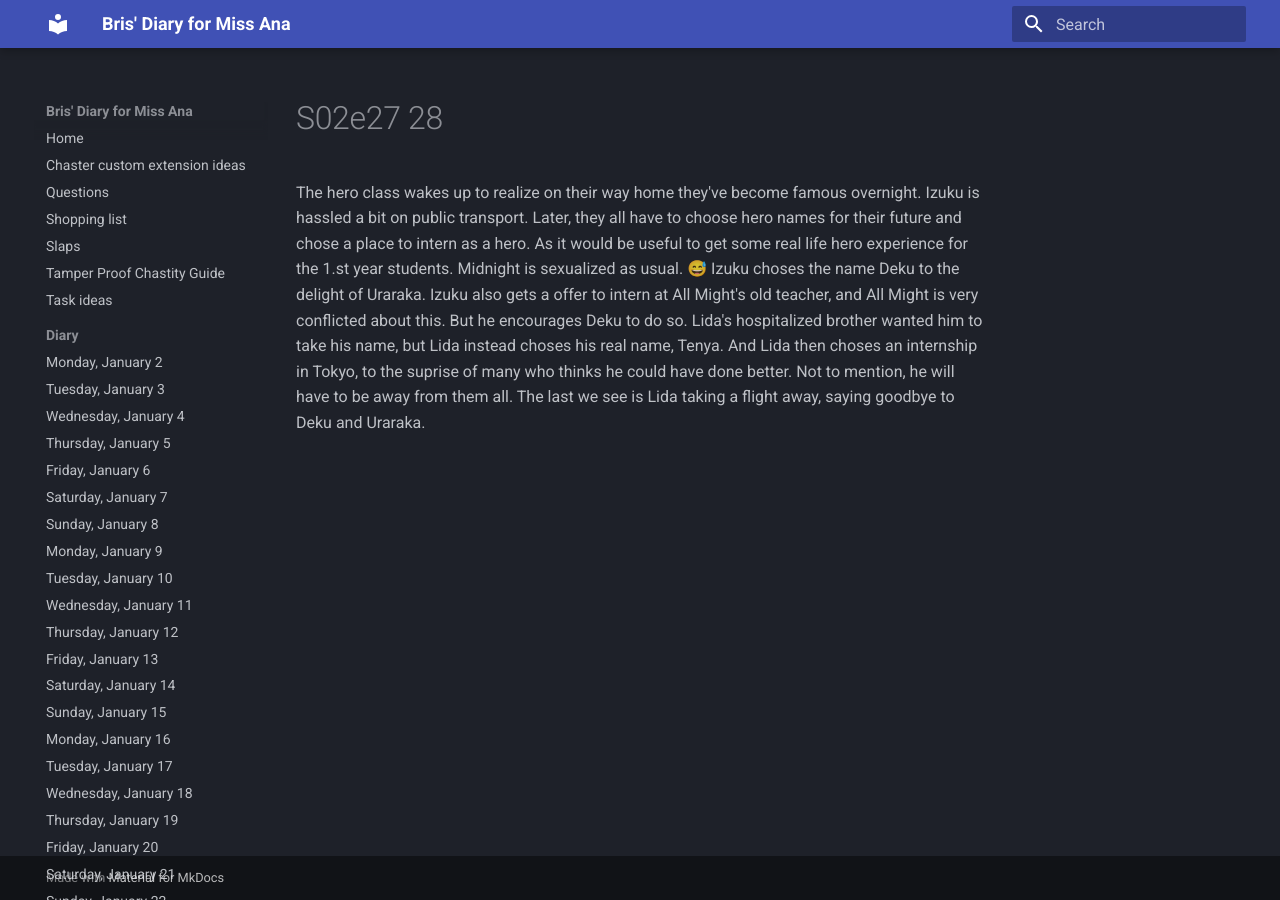
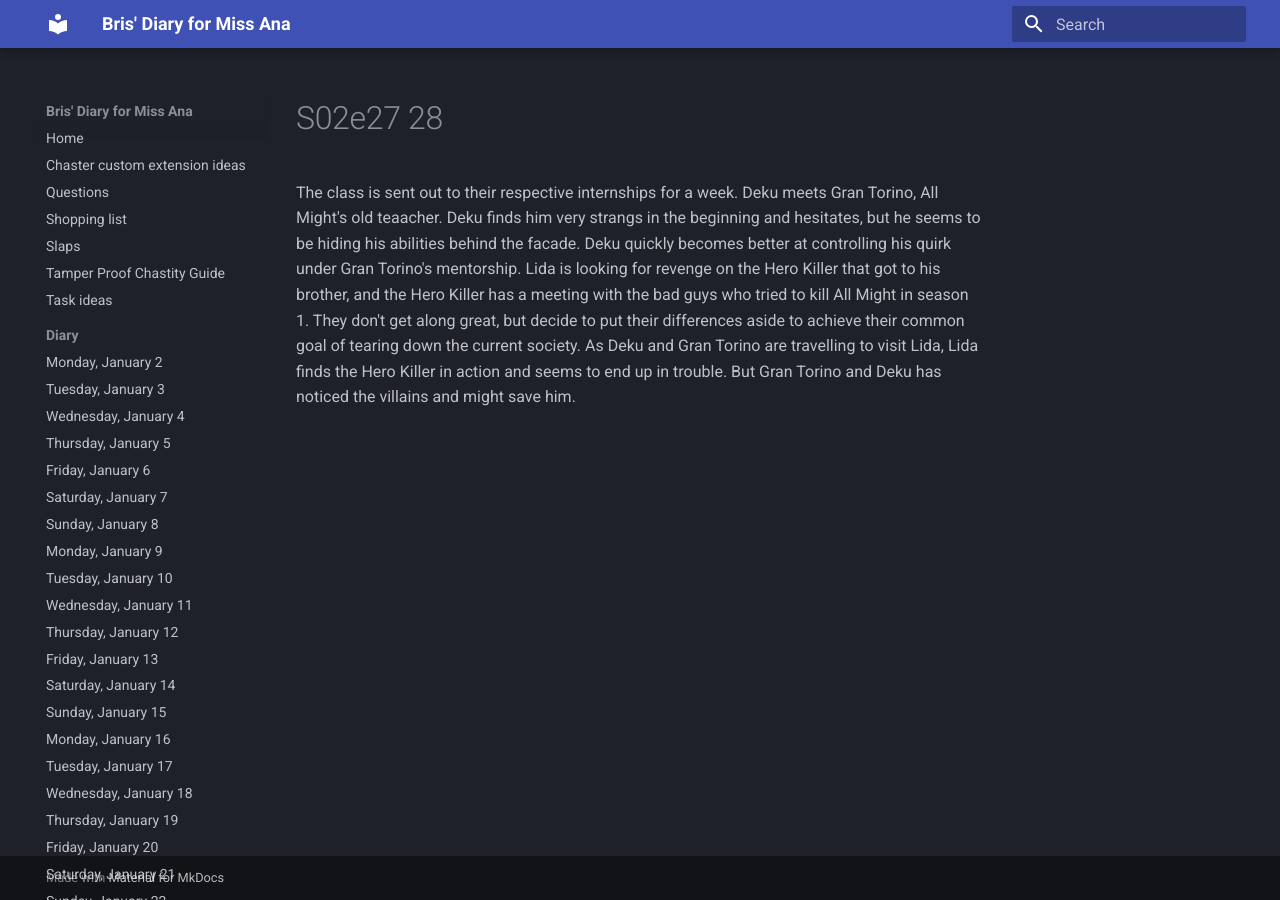
Before and after one commit to bris00/DFMA, an MkDocs documentation site: the page built from diary/Series/My Hero Academia/s02e27-28.md, in a window 1280 px wide. Built offline with MkDocs 1.6.1 and Material for MkDocs 9.7.7, drawn with Linux system fonts in a browser that asks for light colours.

Commit message:
vault backup: 2023-02-15 22:41:33
Affected files:
diary/.obsidian/workspace.json
diary/Series/My Hero Academia/s02e27-28.md

```diff
--- a/diary/Series/My Hero Academia/s02e27-28.md
+++ b/diary/Series/My Hero Academia/s02e27-28.md
@@ -1 +1 @@
-The hero class wakes up to realize on their way home they've become famous overnight. Izuku is hassled a bit on public transport. Later, they all have to choose hero names for their future and chose a place to intern as a hero. As it would be useful to get some real life hero experience for the 1.st year students. Midnight is sexualized as usual. 😅 Izuku choses the name Deku to the delight of Uraraka. Izuku also gets a offer to intern at All Might's old teacher, and All Might is very conflicted about this. But he encourages Deku to do so. Lida's hospitalized brother wanted him to take his name, but Lida instead choses his real name, Tenya. And Lida then choses an internship in Tokyo, to the suprise of many who thinks he could have done better. Not to mention, he will have to be away from them all. The last we see is Lida taking a flight away, saying goodbye to Deku and Uraraka.
+The class is sent out to their respective internships for a week. Deku meets Gran Torino, All Might's old teaacher. Deku finds him very strangs in the beginning and hesitates, but he seems to be hiding his abilities behind the facade. Deku quickly becomes better at controlling his quirk under Gran Torino's mentorship. Lida is looking for revenge on the Hero Killer that got to his brother, and the Hero Killer has a meeting with the bad guys who tried to kill All Might in season 1. They don't get along great, but decide to put their differences aside to achieve their common goal of tearing down the current society. As Deku and Gran Torino are travelling to visit Lida, Lida finds the Hero Killer in action and seems to end up in trouble. But Gran Torino and Deku has noticed the villains and might save him.
```
Also changed, not shown: 1 other file.
